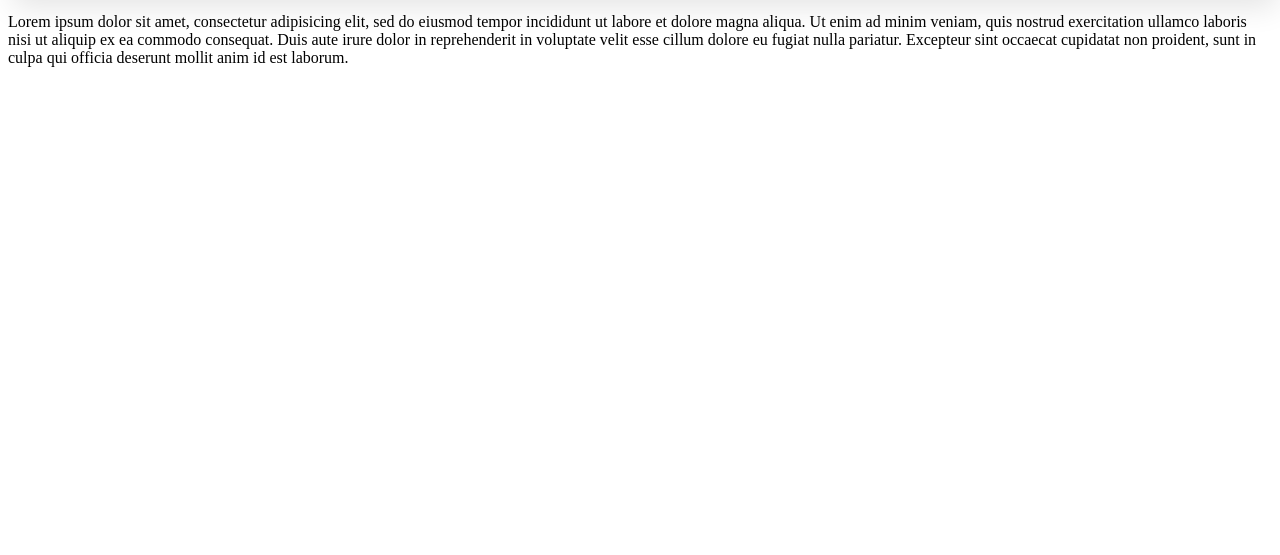
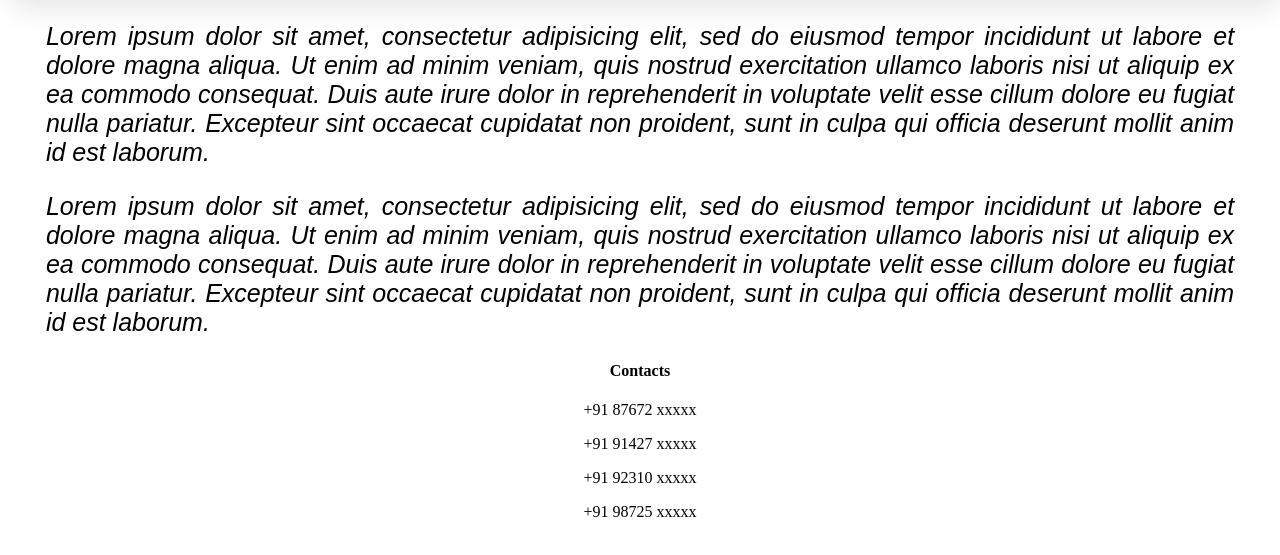
Before and after one commit to sadiah7/clg-webapp, a plain HTML site: page about.html in a window 1280 px wide. Shown: the part 243-798 px from the top of the page. Drawn offline with Linux system fonts and the light colour scheme.

Commit message:
Add files via upload

```diff
--- a/about.html
+++ b/about.html
@@ -15,5 +15,13 @@
         <li><a href="#">About</a></li>
       </ul>
     </nav>
-    <p>Lorem ipsum dolor sit amet, consectetur adipisicing elit, sed do eiusmod tempor incididunt ut labore et dolore magna aliqua. Ut enim ad minim veniam, quis nostrud exercitation ullamco laboris nisi ut aliquip ex ea commodo consequat. Duis aute irure dolor in reprehenderit in voluptate velit esse cillum dolore eu fugiat nulla pariatur. Excepteur sint occaecat cupidatat non proident, sunt in culpa qui officia deserunt mollit anim id est laborum.</p>
+    <p class = "about-desc">Lorem ipsum dolor sit amet, consectetur adipisicing elit, sed do eiusmod tempor incididunt ut labore et dolore magna aliqua. Ut enim ad minim veniam, quis nostrud exercitation ullamco laboris nisi ut aliquip ex ea commodo consequat. Duis aute irure dolor in reprehenderit in voluptate velit esse cillum dolore eu fugiat nulla pariatur. Excepteur sint occaecat cupidatat non proident, sunt in culpa qui officia deserunt mollit anim id est laborum.</p>
+    <p class = "about-desc">Lorem ipsum dolor sit amet, consectetur adipisicing elit, sed do eiusmod tempor incididunt ut labore et dolore magna aliqua. Ut enim ad minim veniam, quis nostrud exercitation ullamco laboris nisi ut aliquip ex ea commodo consequat. Duis aute irure dolor in reprehenderit in voluptate velit esse cillum dolore eu fugiat nulla pariatur. Excepteur sint occaecat cupidatat non proident, sunt in culpa qui officia deserunt mollit anim id est laborum.</p>
+    <div class="contacts">
+      <h4>Contacts</h4>
+      <p>+91 87672 xxxxx</p>
+      <p>+91 91427 xxxxx</p>
+      <p>+91 92310 xxxxx</p>
+      <p>+91 98725 xxxxx</p>
+    </div>
   </body>
--- a/style-about.css
+++ b/style-about.css
@@ -29,8 +29,8 @@
 
  }
 .navbar li a:hover{
-   background-color: rgb(24, 26, 204);;
-   transition: all ease-out;
+   background-color: rgb(24, 26, 204);
+   transition: all ease;
    color: white;
    box-shadow: 5px 10px 30px rgba(24,139,119,30%);
 }
@@ -40,3 +40,20 @@
   display: block;
   width: 50%;
 }
+.about-desc{
+  font-size: 25px;
+  font-family: Arial, Helvetica, sans-serif;
+  display: block;
+  text-align: justify;
+  padding: 0% 3%;
+  font-style: italic;
+}
+.contacts{
+  margin: auto;
+  display: block;
+  position: relative;
+  bottom: 0px;
+}
+.contacts h4,p{
+  text-align: center;
+}
```
